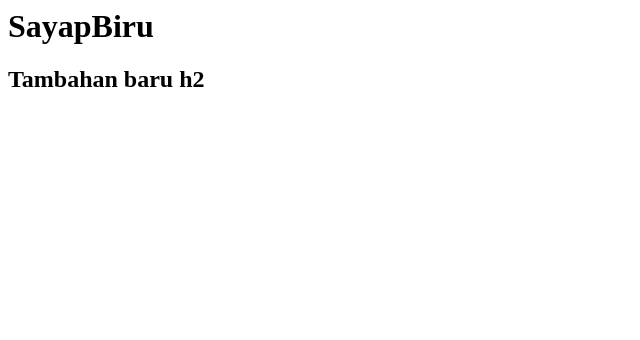
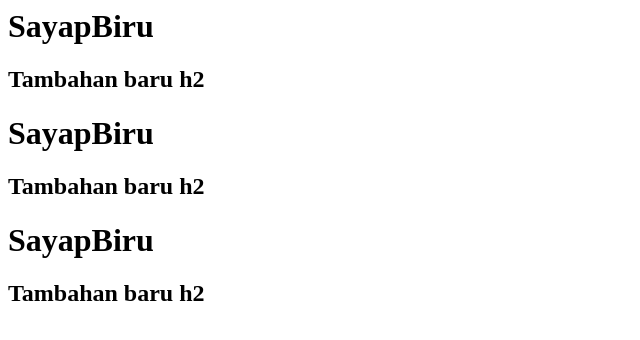
Before and after one commit to SayapBiru/tesGithub, a plain HTML site: page index.html in a window 1280 px wide. Shown: the whole page, without its empty margins (0-640 px from the left). Drawn offline with Linux system fonts and the light colour scheme.

Commit message:
Penambahan dari gitHub

```diff
--- a/index.html
+++ b/index.html
@@ -1,2 +1,8 @@
 <h1>SayapBiru</h1>
 <h2>Tambahan baru h2</h2>
+
+<h1>SayapBiru</h1>
+<h2>Tambahan baru h2</h2>
+
+<h1>SayapBiru</h1>
+<h2>Tambahan baru h2</h2>
```
